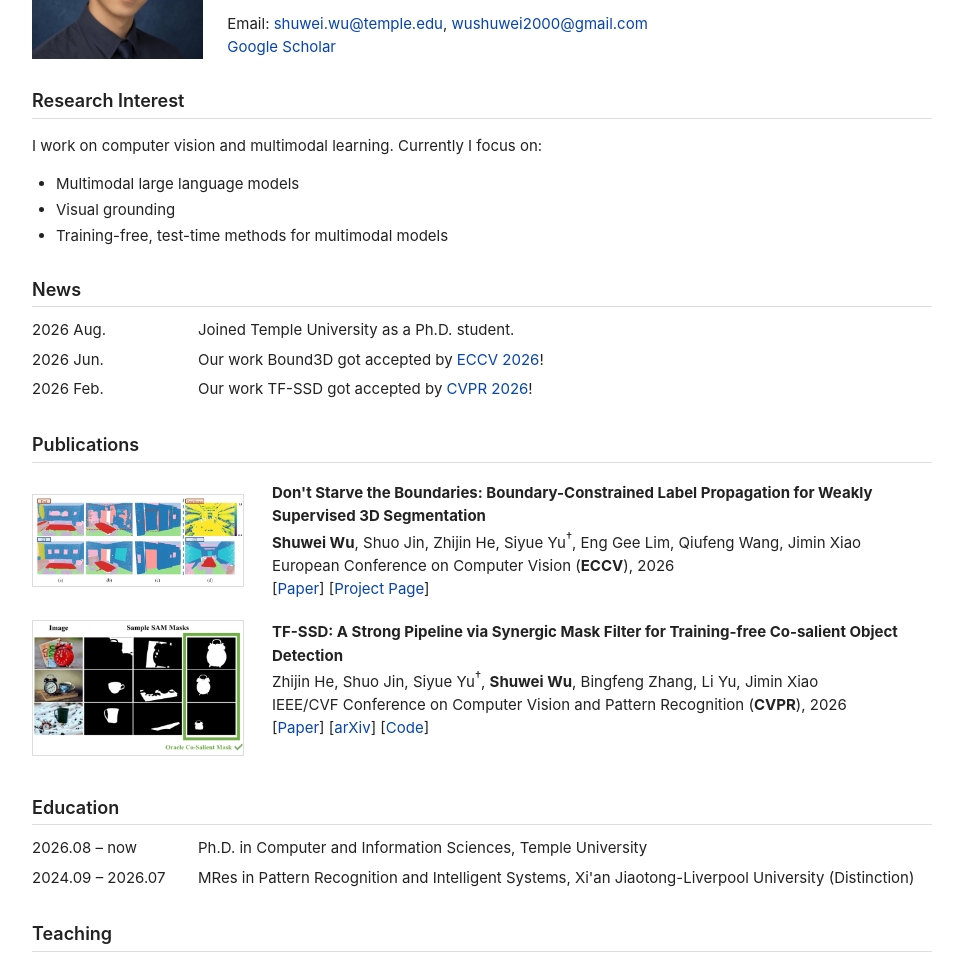
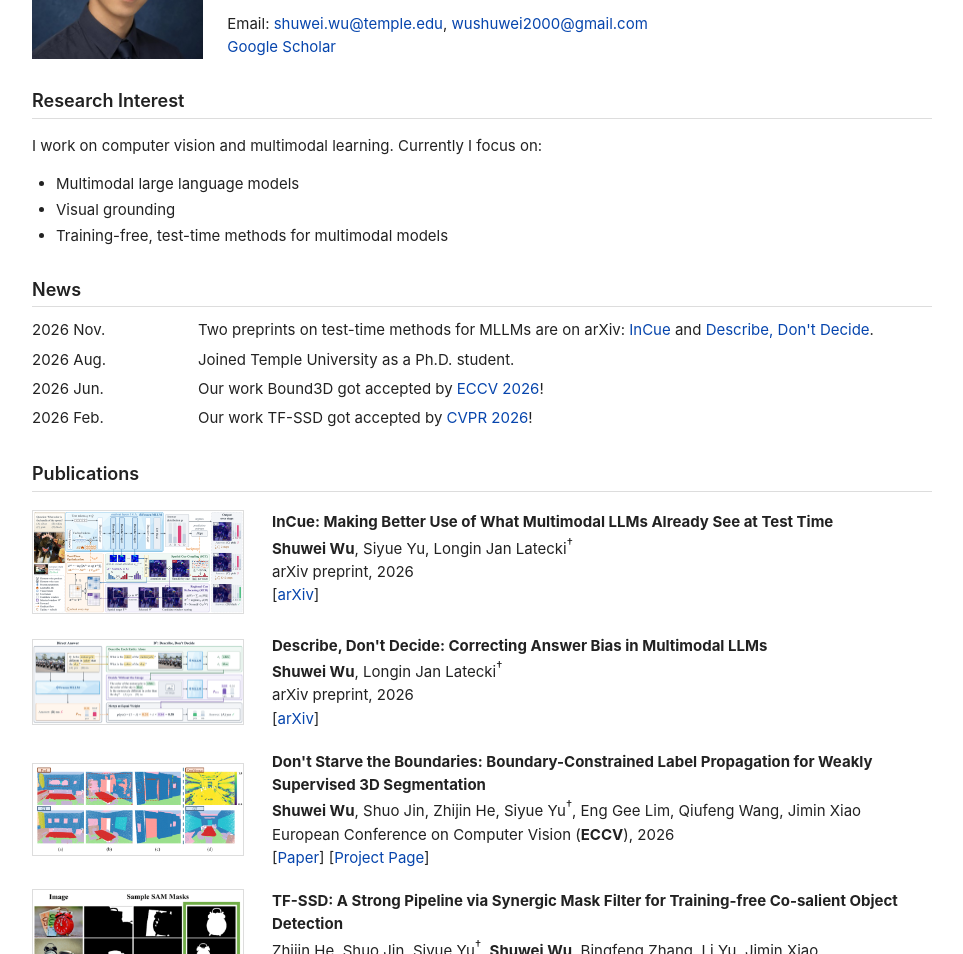
Before and after one commit to paul-swu/paul-swu.github.io, a plain HTML site: page index.html in a window 1280 px wide. Shown: the part 146-1100 px from the top of the page, without its empty margins (158-1121 px from the left). Drawn offline with Linux system fonts and the light colour scheme.

Commit message:
Add InCue and Describe, Don't Decide arXiv preprints; fix Scholar links

```diff
--- a/index.html
+++ b/index.html
@@ -71,8 +71,8 @@
         <a href="https://cis.temple.edu/">Temple University</a>, advised by
         <a href="https://cis.temple.edu/~latecki/">Prof. Longin Jan Latecki</a>.
         Before that, I received my MRes from Xi'an Jiaotong-Liverpool University,
-        where I worked with <a href="https://scholar.google.com/citations?user=OJRvfT0AAAAJ">Siyue Yu</a>
-        and <a href="https://scholar.google.com/citations?user=AdxzTKsAAAAJ">Jimin Xiao</a>.
+        where I worked with <a href="https://scholar.google.com/citations?user=AdxzTKsAAAAJ">Siyue Yu</a>
+        and <a href="https://scholar.google.com/citations?user=OJRvfT0AAAAJ">Jimin Xiao</a>.
       </p>
       <p>
         Email: <a href="mailto:shuwei.wu@temple.edu">shuwei.wu@temple.edu</a>,
@@ -106,13 +106,32 @@
 
 <h2>News</h2>
 <table class="dated">
+  <tr><td class="when">2026 Nov.</td><td>Two preprints on test-time methods for MLLMs are on arXiv: <a href="https://arxiv.org/abs/2611.31987">InCue</a> and <a href="https://arxiv.org/abs/2611.31988">Describe, Don&#39;t Decide</a>.</td></tr>
   <tr><td class="when">2026 Aug.</td><td>Joined Temple University as a Ph.D. student.</td></tr>
-  <tr><td class="when">2026 Jun.</td><td>Our work Bound3D got accepted by <a href="https://eccv.ecva.net/">ECCV 2026</a>!</td></tr>
-  <tr><td class="when">2026 Feb.</td><td>Our work TF-SSD got accepted by <a href="https://cvpr.thecvf.com/">CVPR 2026</a>!</td></tr>
+  <tr><td class="when">2026 Jun.</td><td>Our work Bound3D got accepted by <a href="https://eccv.ecva.net/Conferences/2026">ECCV 2026</a>!</td></tr>
+  <tr><td class="when">2026 Feb.</td><td>Our work TF-SSD got accepted by <a href="https://cvpr.thecvf.com/Conferences/2026">CVPR 2026</a>!</td></tr>
 </table>
 
 <h2>Publications</h2>
 <table class="pub">
+  <tr>
+    <td class="thumb"><img src="images/incue.png" alt="InCue"></td>
+    <td>
+      <div class="title">InCue: Making Better Use of What Multimodal LLMs Already See at Test Time</div>
+      <span class="me">Shuwei Wu</span>, Siyue Yu, Longin Jan Latecki<sup>&dagger;</sup><br>
+      arXiv preprint, 2026<br>
+      [<a href="https://arxiv.org/abs/2611.31987">arXiv</a>]
+    </td>
+  </tr>
+  <tr>
+    <td class="thumb"><img src="images/d3.png" alt="Describe, Don&#39;t Decide"></td>
+    <td>
+      <div class="title">Describe, Don&#39;t Decide: Correcting Answer Bias in Multimodal LLMs</div>
+      <span class="me">Shuwei Wu</span>, Longin Jan Latecki<sup>&dagger;</sup><br>
+      arXiv preprint, 2026<br>
+      [<a href="https://arxiv.org/abs/2611.31988">arXiv</a>]
+    </td>
+  </tr>
   <tr>
     <td class="thumb"><img src="images/bound3d.png" alt="Bound3D"></td>
     <td>
```
Also changed, not shown: images/d3.png (added), images/incue.png (added).
